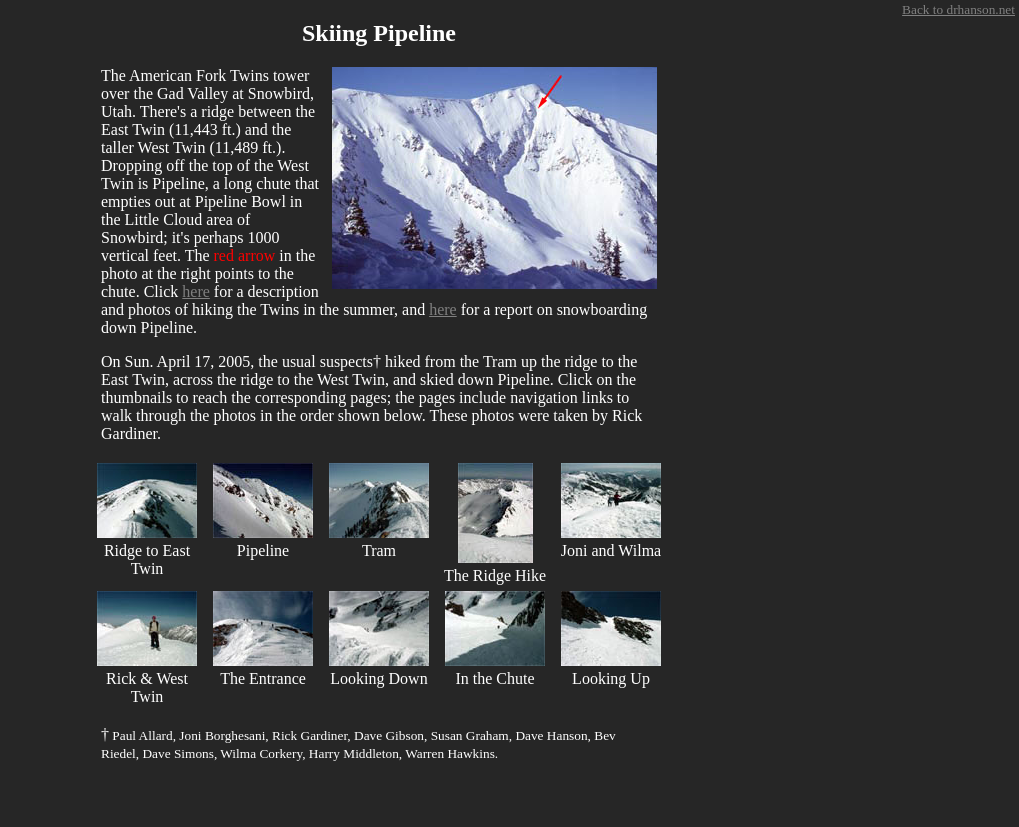
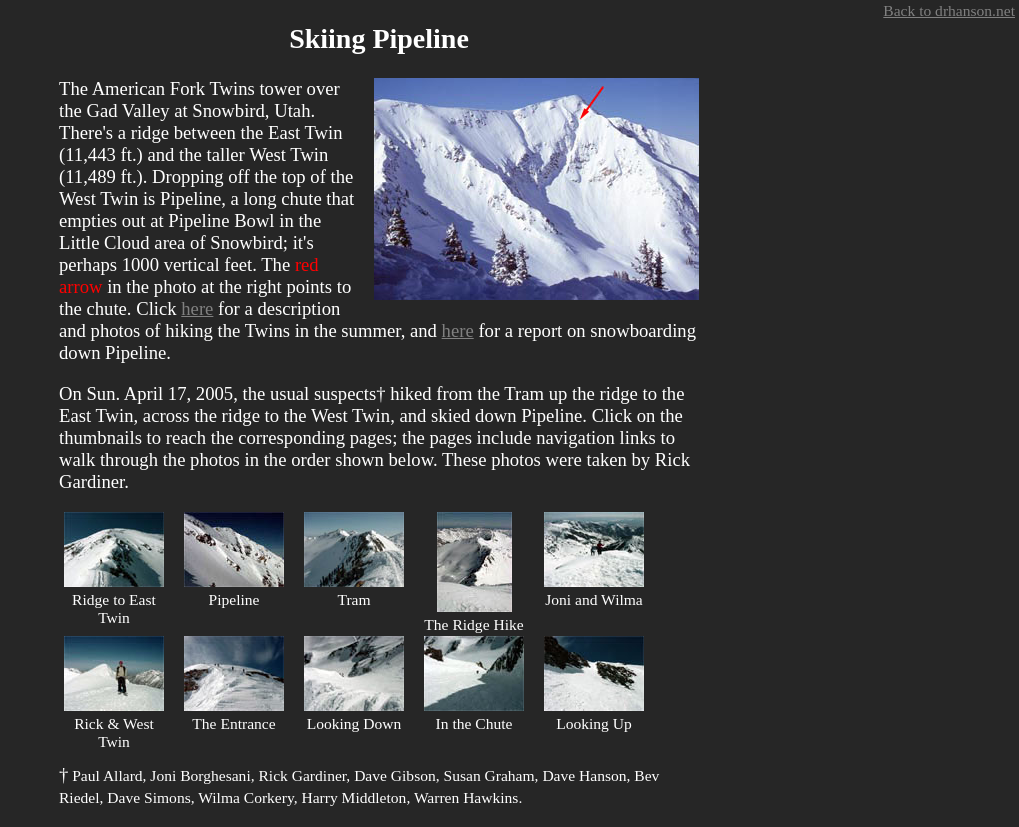
Before and after one commit to drh/web-drhanson, a PHP site: page /static/pipeline/index.html in a window 1280 px wide. Shown: the whole page, without its empty margins (261-1280 px from the left). Before the commit the page ends 761 px from the top, so only its background shows below. Run offline with PHP 8.4, Linux system fonts and the light colour scheme.

Commit message:
Add lang="en" to generated <html> tags. Clean up CSS and use vu units for text widths. Replace table in pipeline/index.html with a flexbox and add supporting CSS.

```diff
--- a/layouts/_default/baseof.html
+++ b/layouts/_default/baseof.html
@@ -1,5 +1,5 @@
 <!DOCTYPE html>
-<html>
+<html lang="en">
   <head>
     <meta charset="utf-8">
     <title>{{ block "title" . }}{{ end }}</title>
--- a/static/baldy_chutes/index.html
+++ b/static/baldy_chutes/index.html
@@ -8,7 +8,7 @@
 <link href="../css/style.css" type="text/css" rel="stylesheet" media="all">
 <style>
 body { color: white; background-color: rgb(38,38,38); margin: 4px 0 0 0 }
-div#pagebody { width: 724px; margin-left: auto; margin-right: auto;}
+div#pagebody { width: 50vw; margin-left: auto; margin-right: auto; }
 a:visited, a:link { color: gray }
 span { cursor: pointer; color: gray }
 div#image {
--- a/static/css/style.css
+++ b/static/css/style.css
@@ -1,5 +1,5 @@
 .floatright { float: right; padding-left: 12px; }
-.floatleft  { float: left; padding-right: 12px; }
-.smallcaps { color: fuchsia; font-size: smaller; font-weight: bold; text-transform: uppercase }
-.hanging  { text-align: left; text-indent: -2em; margin-left: 2em }
-.back   { margin-top: 0px; font-size: smaller; text-align: right; position: absolute; z-index: 1; top: 2px; right: 4px }
+.floatleft { float: left; padding-right: 12px; }
+.smallcaps { color: fuchsia; font-size: smaller; font-weight: bold; text-transform: uppercase; }
+.back { margin-top: 0px; font-size: smaller; text-align: right; position: absolute; z-index: 1; top: 2px; right: 4px }
+body { font-size: 14pt; }
--- a/static/pipeline/css/style.css
+++ b/static/pipeline/css/style.css
@@ -1,7 +1,7 @@
-img  { border: none }
-table { margin-left: auto; margin-right: auto; border: 0; border-spacing: 2px;}
-td { vertical-align: top; padding: 2px 2px 2px 2px; width: 110px; height: 110px;}
-.description   { text-align: left; margin-right: auto; margin-left: auto; width: 556px }
-body   { color: white; background-color: #262626; text-align: center }
+img  { border: none; }
+.gallery { display: flex; flex-flow: row wrap; justify-content: left; gap: 14px 10px; }
+.thumb { vertical-align: top; text-align: center; width: 110px; height: 110px; font-size: smaller; }
+.description { text-align: left; margin-right: auto; margin-left: auto; width: 50vw; }
+body { color: white; background-color: #262626; text-align: center; }
 a:visited  { color: gray }
 a:link { color: gray }
--- a/static/pipeline/index.html
+++ b/static/pipeline/index.html
@@ -24,47 +24,21 @@
 			the ridge to the West Twin, and skied down Pipeline. Click on the thumbnails to reach the corresponding
 			pages; the pages include navigation links to walk through the photos in the order shown below. These photos
 			were taken by Rick Gardiner.</p>
-	</div>
-	<table>
-		<tr>
-			<td><a href="pages/ridge.html">
-					<img src="thumbnails/ridge.jpg" alt="" height="75" width="100"></a><br>
-				Ridge to East Twin</td>
-			<td><a href="pages/pipeline.html">
-					<img src="thumbnails/pipeline.jpg" alt="" height="75" width="100"></a><br>
-				Pipeline</td>
-			<td><a href="pages/tram.html">
-					<img src="thumbnails/tram.jpg" alt="" height="75" width="100"></a><br>
-				Tram</td>
-			<td><a href="pages/easttwin.html">
-					<img src="thumbnails/easttwin.jpg" alt="" height="100" width="75"></a><br>
-				The Ridge Hike</td>
-			<td><a href="pages/joniandwilma.html">
-					<img src="thumbnails/joniandwilma.jpg" alt="" height="75" width="100"></a><br>
-				Joni and Wilma</td>
-		</tr>
-		<tr>
-			<td><a href="pages/rick.html">
-					<img src="thumbnails/rick.jpg" alt="" height="75" width="100"></a><br>
-				Rick &amp; West Twin</td>
-			<td><a href="pages/entrance.html">
-					<img src="thumbnails/entrance.jpg" alt="" height="75" width="100"></a><br>
-				The Entrance</td>
-			<td><a href="pages/lookingdown.html">
-					<img src="thumbnails/lookingdown.jpg" alt="" height="75" width="100"></a><br>
-				Looking Down</td>
-			<td><a href="pages/inside.html">
-					<img src="thumbnails/inside.jpg" alt="" height="75" width="100"></a><br>
-				In the Chute</td>
-			<td><a href="pages/lookingup.html">
-					<img src="thumbnails/lookingup.jpg" alt="" height="75" width="100"></a><br>
-				Looking Up</td>
-		</tr>
-	</table>
-	<div class='description'>
-		<p>&dagger;<span style="font-size:smaller;">
-				Paul Allard, Joni Borghesani, Rick Gardiner, Dave Gibson, Susan Graham,
-				Dave Hanson, Bev Riedel, Dave Simons, Wilma Corkery, Harry Middleton, Warren Hawkins.</span></p>
+	<div class="gallery">
+		<span class="thumb"><a href="pages/ridge.html"><img src="thumbnails/ridge.jpg"></a><br>Ridge to East Twin</span>
+		<span class="thumb"><a href="pages/pipeline.html"><img src="thumbnails/pipeline.jpg"></a><br>Pipeline</span>
+		<span class="thumb"><a href="pages/tram.html"><img src="thumbnails/tram.jpg"></a><br>Tram</span>
+		<span class="thumb"><a href="pages/easttwin.html"><img src="thumbnails/easttwin.jpg"></a><br>The Ridge Hike</span>
+		<span class="thumb"><a href="pages/joniandwilma.html"><img src="thumbnails/joniandwilma.jpg"></a><br>Joni and Wilma</span>
+		<span class="thumb"><a href="pages/rick.html"><img src="thumbnails/rick.jpg"></a><br>Rick &amp; West Twin</span>
+		<span class="thumb"><a href="pages/entrance.html"><img src="thumbnails/entrance.jpg"></a><br>The Entrance</span>
+		<span class="thumb"><a href="pages/lookingdown.html"><img src="thumbnails/lookingdown.jpg"></a><br>Looking Down</span>
+		<span class="thumb"><a href="pages/inside.html"><img src="thumbnails/inside.jpg"></a><br>In the Chute</span>
+		<span class="thumb"><a href="pages/lookingup.html"><img src="thumbnails/lookingup.jpg"></a><br>Looking Up</span>
+    </div>
+	<p>&dagger;<span style="font-size:smaller;">
+		Paul Allard, Joni Borghesani, Rick Gardiner, Dave Gibson, Susan Graham,
+		Dave Hanson, Bev Riedel, Dave Simons, Wilma Corkery, Harry Middleton, Warren Hawkins.</span></p>
 	</div>
 </body>
 
```
Also changed, not shown: content/index.md (+1 -1 lines).
